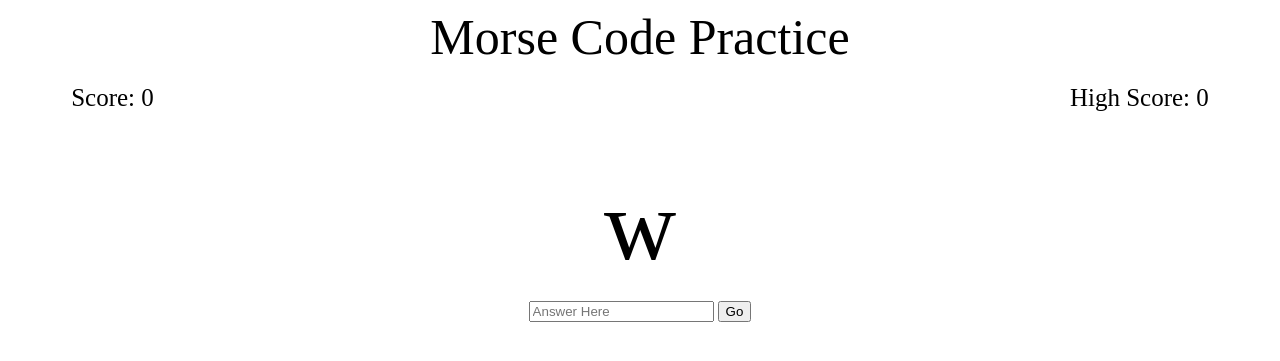
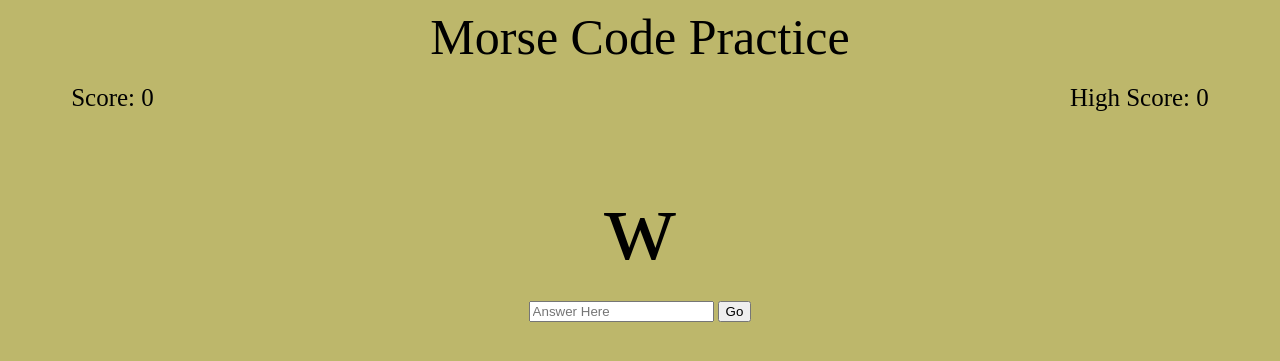
Before and after one commit to isaiahzimmerman/risaiah, a PHP site: page /morsecodepractice/index.html in a window 1280 px wide. Shown: the top 361 px of the page. Run offline with PHP 8.4, Linux system fonts and the light colour scheme.

Commit message:
Update style.css

```diff
--- a/morsecodepractice/style.css
+++ b/morsecodepractice/style.css
@@ -1,3 +1,7 @@
+body {
+    background-color: darkkhaki
+}
+
 .titl {
     font-size: 50px;
     text-align: center;
```
